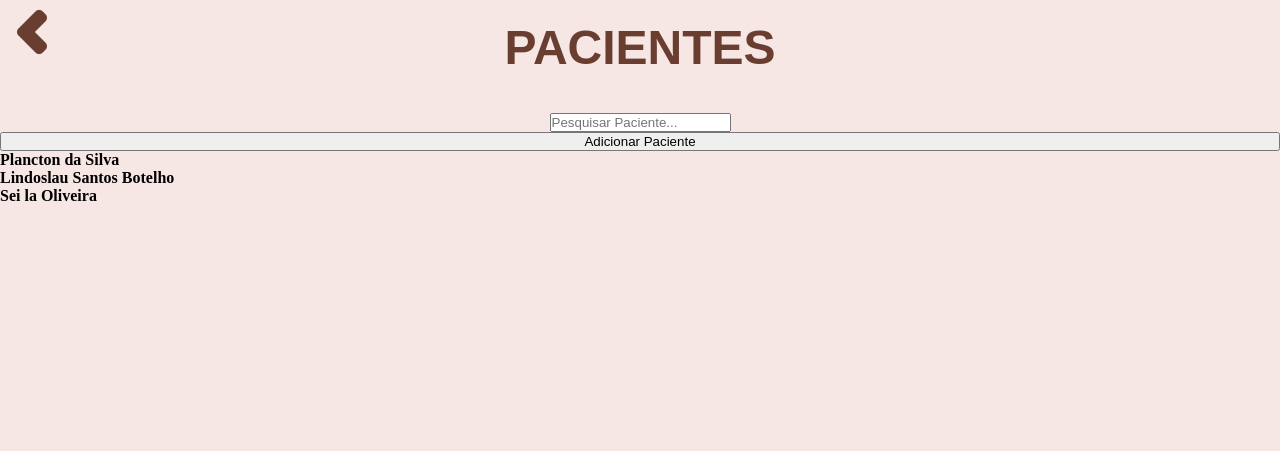
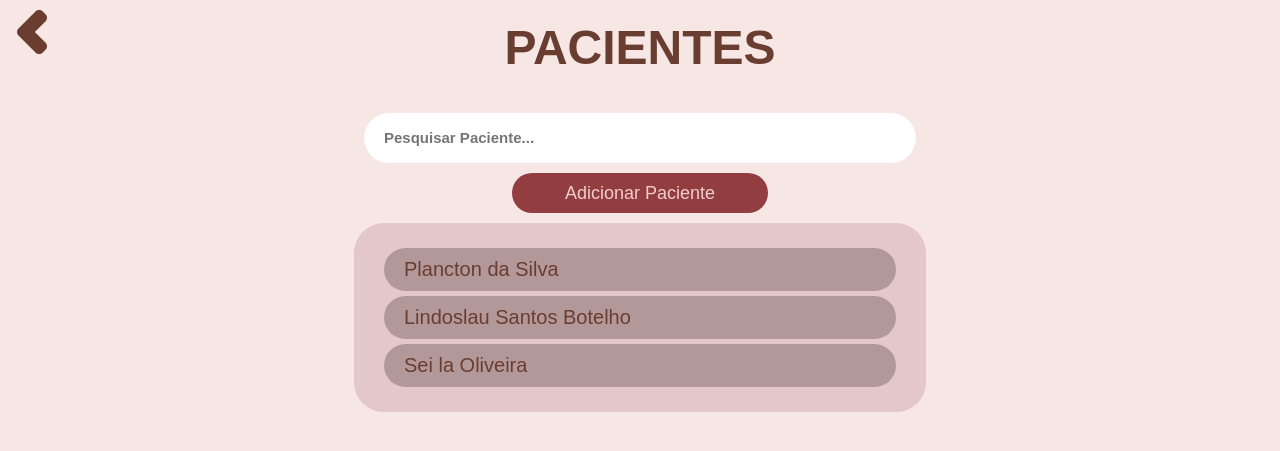
Before and after one commit to FabricioEllerSL/Clinica-Salutar, a Django app: page /pacientes/ in a window 1280 px wide. Shown: the part 71-522 px from the top of the page. Run offline with Django 5.2, Linux system fonts and the light colour scheme; data comes from the database, SQL or seed files in the repository; both versions use the stored data as it was after the commit.

Commit message:
feat: css display pacientes

```diff
--- a/base/base.html
+++ b/base/base.html
@@ -8,6 +8,7 @@
     <title>{{ page_title }}Clínica Salutar</title>
     <link rel="stylesheet" href="{% static 'home/css/navbar.css' %}">
     <link rel="stylesheet" href="{% static 'home/css/styles.css' %}">
+    <link rel="stylesheet" href="{% static 'pacientes/css/styles.css' %}">
 
     <!-- Fonte do nome da empresa -->
     {% include 'partials/font.html' %}
--- a/pacientes/templates/pacientes/display.html
+++ b/pacientes/templates/pacientes/display.html
@@ -10,16 +10,16 @@
 
 <main style="flex-direction: column;">
     <form action="" method="GET" style="text-align: center;">
-        <input type="text" name="" id="" placeholder="Pesquisar Paciente...">
+        <input class="pesquisar-pacientes" type="text" name="" id="" placeholder="Pesquisar Paciente...">
     </form>
 
-    <button>
+    <button class="add-paciente-button">
         Adicionar Paciente
     </button>
 
-    <div class="mostrar-pacientes">
+    <div class="mostrar-pacientes-container">
         {% for paciente in pacientes %}
-        <h4>{{ paciente.nome }}</h4>
+        <h4 class="paciente-exibido">{{ paciente.nome }}</h4>
         {% endfor %}
     </div>
 </main>
--- /dev/null
+++ b/static/pacientes/css/styles.css
@@ -0,0 +1,48 @@
+/* DISPLAY PACIENTES */
+
+.pesquisar-pacientes{
+    border: none;
+    background-color: #fff;
+    width: 40%;
+    height: 40px;
+    border-radius: 50px;
+    padding: 5px 20px;
+}
+
+.pesquisar-pacientes::placeholder {
+    font-size: 15px;
+    font-weight: bold;
+  }
+
+.add-paciente-button{
+    width: 20%;
+    height: 40px;
+    border-radius: 50px;
+    border: none;
+    background-color: #923d3f;
+    color: #f3cdce;
+    font-size: 18px;
+    font-family: sans-serif;
+    margin: 10px auto;
+}
+
+.mostrar-pacientes-container{
+    width: 40%;
+    background-color: #e4c7c8;
+    border-radius: 30px;
+    padding: 20px 30px;
+    margin: 0 auto;
+}
+
+.paciente-exibido{
+    background-color: #b39899;
+    padding: 10px 20px;
+    border-radius: 30px;
+    font-family: sans-serif;
+    font-size: 20px;
+    color: #6a3d31;
+    font-weight: 500;
+    margin: 5px 0;
+
+
+}
```
Also changed, not shown: db.sqlite3, static/home/css/styles.css (line endings or trailing spaces).
